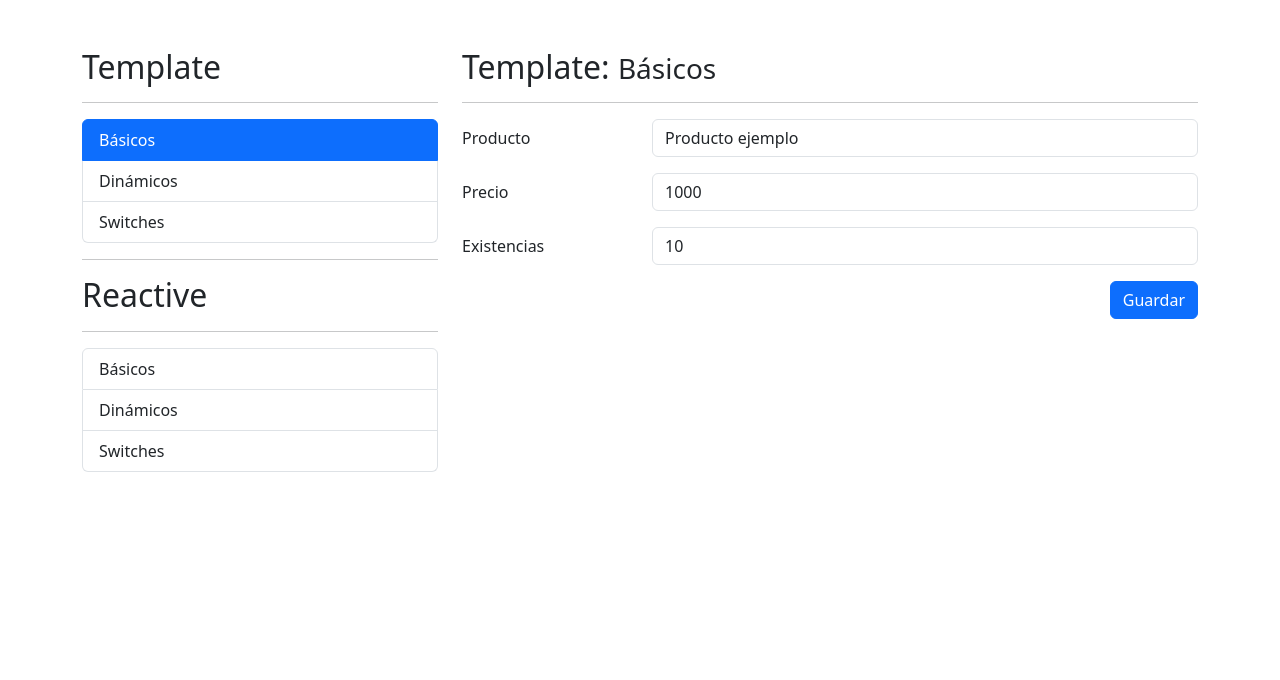
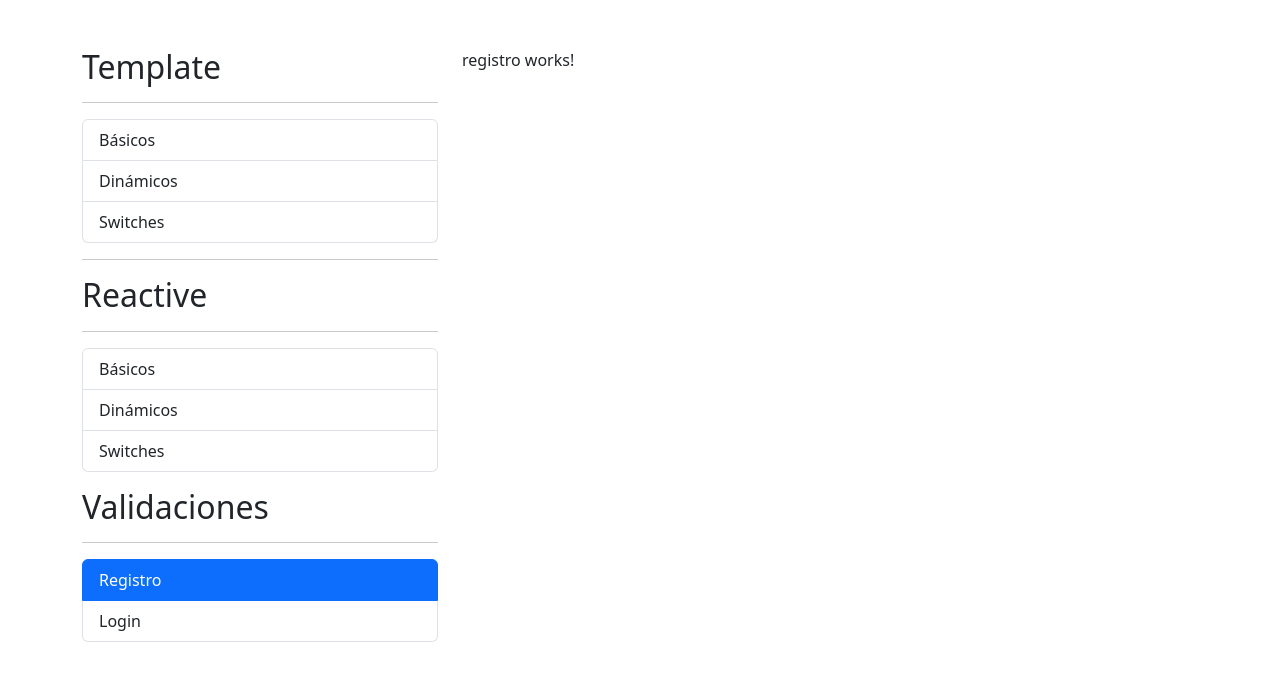
Before and after one commit to gabopereyra/forms-AngularApp, an Angular app: page /auth/registro in a window 1280 px wide. Before the commit this address led to /template/basicos. Shown: the top 680 px of the page. Built offline with nearby package versions, Linux system fonts and the light colour scheme.

Commit message:
Add new module, new routing. Update Sidemenu (add new menu). Update app-routing.module

```diff
--- a/src/app/app-routing.module.ts
+++ b/src/app/app-routing.module.ts
@@ -11,6 +11,10 @@ const routes: Routes = [
     loadChildren: () => import('./reactive/reactive.module').then(m => m.ReactiveModule)
   },
   {
+    path: 'auth',
+    loadChildren: () => import('./auth/auth.module').then(m => m.AuthModule)
+  },
+  {
     path: '**',
     redirectTo: 'template'
   }
--- /dev/null
+++ b/src/app/auth/pages/login/login.component.html
@@ -0,0 +1 @@
+<p>login works!</p>
--- /dev/null
+++ b/src/app/auth/pages/login/login.component.ts
@@ -0,0 +1,15 @@
+import { Component, OnInit } from '@angular/core';
+
+@Component({
+  selector: 'app-login',
+  templateUrl: './login.component.html',
+  styleUrls: ['./login.component.css']
+})
+export class LoginComponent implements OnInit {
+
+  constructor() { }
+
+  ngOnInit(): void {
+  }
+
+}
--- /dev/null
+++ b/src/app/auth/pages/registro/registro.component.html
@@ -0,0 +1 @@
+<p>registro works!</p>
--- /dev/null
+++ b/src/app/auth/pages/registro/registro.component.ts
@@ -0,0 +1,15 @@
+import { Component, OnInit } from '@angular/core';
+
+@Component({
+  selector: 'app-registro',
+  templateUrl: './registro.component.html',
+  styleUrls: ['./registro.component.css']
+})
+export class RegistroComponent implements OnInit {
+
+  constructor() { }
+
+  ngOnInit(): void {
+  }
+
+}
--- a/src/app/shared/sidemenu/sidemenu.component.html
+++ b/src/app/shared/sidemenu/sidemenu.component.html
@@ -21,3 +21,14 @@
         {{ item.texto }}
     </li>
 </ul>
+
+<h2 class="mt-3">Validaciones</h2>
+<hr>
+<ul class="list-group">
+    <li *ngFor="let item of authMenu"
+        class="list-group-item"
+        [routerLink]="item.ruta"
+        routerLinkActive="active">
+        {{ item.texto }}
+    </li>
+</ul>
--- a/src/app/shared/sidemenu/sidemenu.component.ts
+++ b/src/app/shared/sidemenu/sidemenu.component.ts
@@ -41,6 +41,16 @@ public reactiveMenu : MenuItem[] = [
   },
 ];
 
+public authMenu : MenuItem[] = [
+  {
+    texto: 'Registro',
+    ruta: './auth/registro'
+  },
+  {
+    texto: 'Login',
+    ruta: './auth/login'
+  }
+];
   constructor() { }
 
   ngOnInit(): void {
```
Also changed, not shown: src/app/auth/auth-routing.module.ts (added, +19 -0 lines), src/app/auth/auth.module.ts (added, +19 -0 lines), src/app/auth/pages/login/login.component.css (added), src/app/auth/pages/registro/registro.component.css (added).
